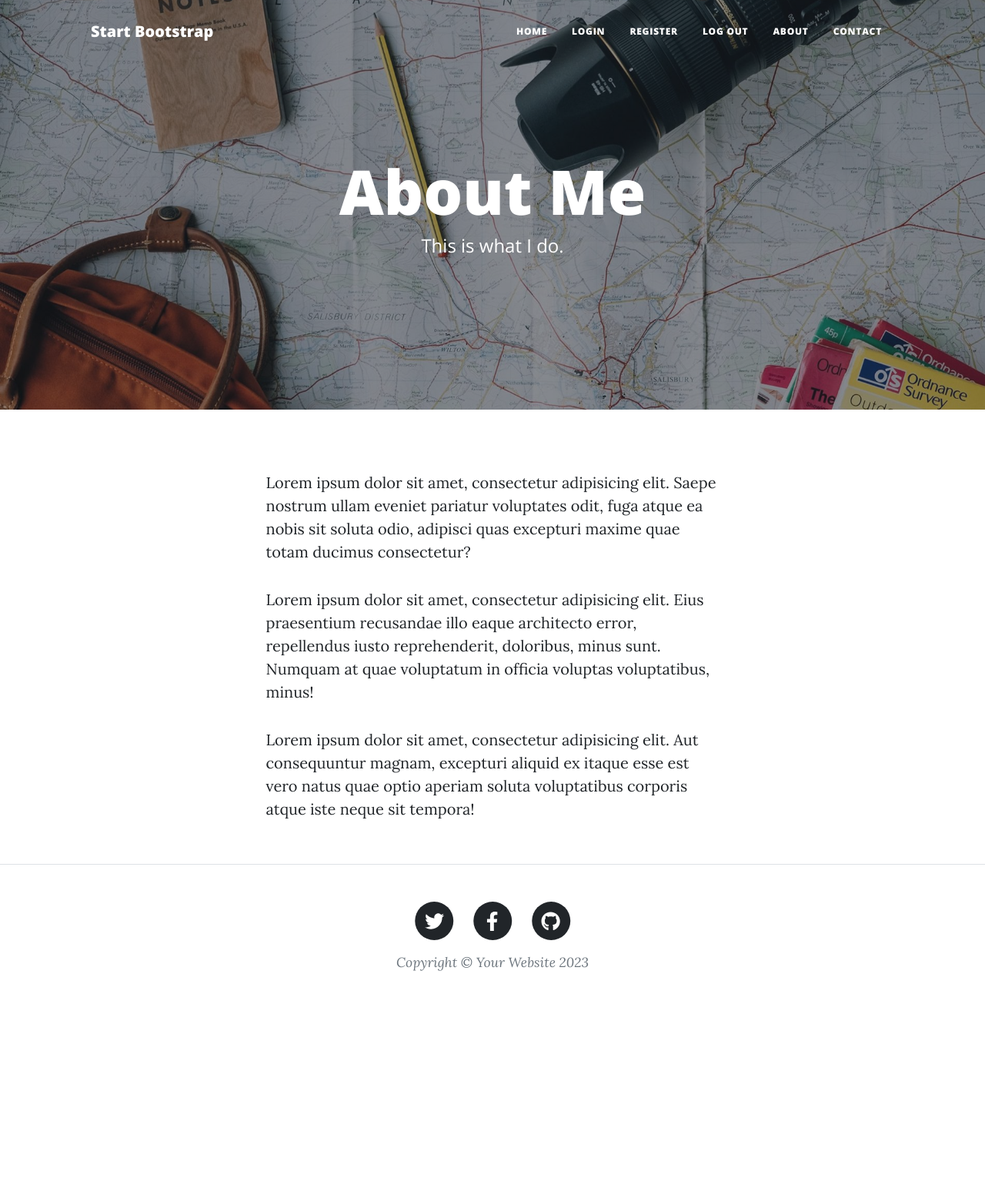
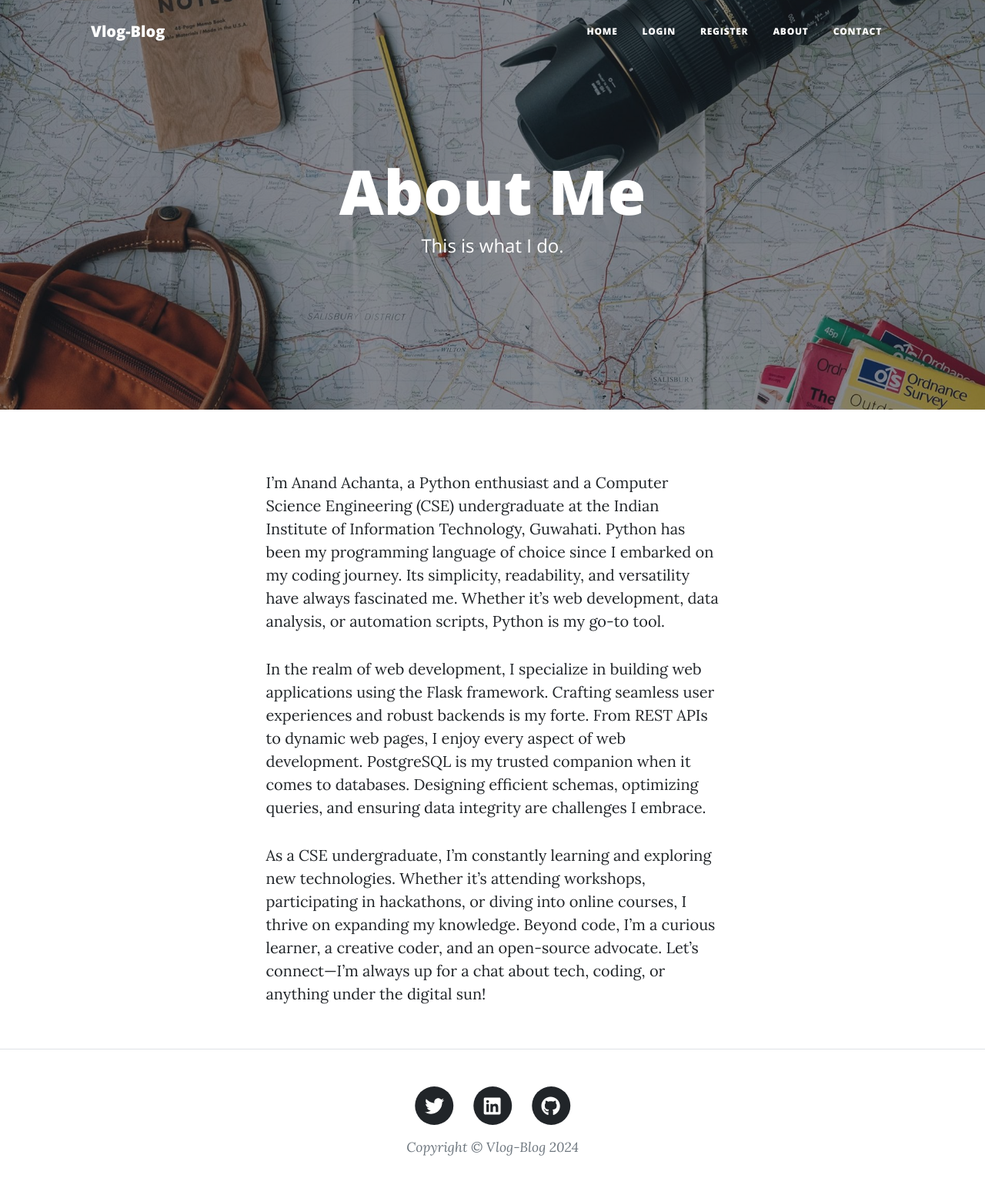
Before and after one commit to anandachanta19/100DaysOfCode, a Flask app: page /about in a window 1280 px wide. Shown: the whole page at 77% size. Before the commit the page ends 1261 px from the top, so only its background shows below. Run offline with Flask 3, Linux system fonts and the light colour scheme; some libraries are stand-ins or nearby versions.

Commit message:
Optimized Experience

```diff
--- a/Blog Website( wih Authentication)/forms.py
+++ b/Blog Website( wih Authentication)/forms.py
@@ -13,7 +13,6 @@ class CreatePostForm(FlaskForm):
     submit = SubmitField("Submit Post")
 
 
-# TODO: Create a RegisterForm to register new users
 class RegisterForm(FlaskForm):
     email = StringField("Email:", validators=[DataRequired(), Email()])
     password = PasswordField("Password:", validators=[DataRequired()])
@@ -22,14 +21,12 @@ class RegisterForm(FlaskForm):
     submit = SubmitField("Register")
 
 
-# TODO: Create a LoginForm to login existing users
 class LoginForm(FlaskForm):
     email = StringField("Email:", validators=[DataRequired(), Email()])
     password = PasswordField("Password:", validators=[DataRequired()])
     submit = SubmitField("Login")
 
 
-# TODO: Create a CommentForm so users can leave comments below posts
 class CommentForm(FlaskForm):
     comment = CKEditorField("Comment", validators=[DataRequired()])
     submit = SubmitField("Submit Comment")
--- a/Blog Website( wih Authentication)/main.py
+++ b/Blog Website( wih Authentication)/main.py
@@ -98,7 +98,6 @@ with app.app_context():
     db.create_all()
 
 
-# TODO: Use Werkzeug to hash the user's password when creating a new user.
 @app.route('/register', methods=["GET", "POST"])
 def register():
     form = RegisterForm()
@@ -141,7 +140,6 @@ def register():
     )
 
 
-# TODO: Retrieve a user from the database based on their email.
 @app.route('/login', methods=["GET", "POST"])
 def login():
     form = LoginForm()
@@ -179,7 +177,6 @@ def get_all_posts():
     return render_template("index.html", all_posts=posts, current_user=current_user)
 
 
-# TODO: Allow logged-in users to comment on posts
 @app.route("/post/<int:post_id>", methods=["GET", "POST"])
 def show_post(post_id):
     form = CommentForm()
@@ -198,7 +195,6 @@ def show_post(post_id):
     return render_template("post.html", form=form, post=requested_post, current_user=current_user)
 
 
-# TODO: Use a decorator so only an admin user can create a new post
 @app.route("/new-post", methods=["GET", "POST"])
 @admin_only
 def add_new_post():
@@ -218,7 +214,6 @@ def add_new_post():
     return render_template("make-post.html", form=form, curremt_user=current_user)
 
 
-# TODO: Use a decorator so only an admin user can edit a post
 
 @app.route("/edit-post/<int:post_id>", methods=["GET", "POST"])
 @admin_only
@@ -242,7 +237,6 @@ def edit_post(post_id):
     return render_template("make-post.html", form=edit_form, is_edit=True, current_user=current_user)
 
 
-# TODO: Use a decorator so only an admin user can delete a post
 @app.route("/delete/<int:post_id>")
 @admin_only
 def delete_post(post_id):
--- a/Blog Website( wih Authentication)/templates/about.html
+++ b/Blog Website( wih Authentication)/templates/about.html
@@ -22,22 +22,27 @@
     <div class="row gx-4 gx-lg-5 justify-content-center">
       <div class="col-md-10 col-lg-8 col-xl-7">
         <p>
-          Lorem ipsum dolor sit amet, consectetur adipisicing elit. Saepe
-          nostrum ullam eveniet pariatur voluptates odit, fuga atque ea nobis
-          sit soluta odio, adipisci quas excepturi maxime quae totam ducimus
-          consectetur?
+          I’m Anand Achanta, a Python enthusiast and a Computer Science Engineering (CSE)
+          undergraduate at the Indian Institute of Information Technology, Guwahati. Python has been my
+          programming language of choice since I embarked on my coding journey. Its
+          simplicity, readability, and versatility have always fascinated me.
+          Whether it’s web development, data analysis, or automation scripts,
+          Python is my go-to tool.
         </p>
         <p>
-          Lorem ipsum dolor sit amet, consectetur adipisicing elit. Eius
-          praesentium recusandae illo eaque architecto error, repellendus iusto
-          reprehenderit, doloribus, minus sunt. Numquam at quae voluptatum in
-          officia voluptas voluptatibus, minus!
+          In the realm of web development, I specialize in building web applications
+          using the Flask framework. Crafting seamless user experiences and robust backends
+          is my forte. From REST APIs to dynamic web pages, I enjoy every aspect of web
+          development. PostgreSQL is my trusted companion when it comes to databases.
+          Designing efficient schemas, optimizing queries, and ensuring data integrity are
+          challenges I embrace.
         </p>
         <p>
-          Lorem ipsum dolor sit amet, consectetur adipisicing elit. Aut
-          consequuntur magnam, excepturi aliquid ex itaque esse est vero natus
-          quae optio aperiam soluta voluptatibus corporis atque iste neque sit
-          tempora!
+          As a CSE undergraduate, I’m constantly learning and exploring new technologies.
+          Whether it’s attending workshops, participating in hackathons, or diving into
+          online courses, I thrive on expanding my knowledge. Beyond code, I’m a curious
+          learner, a creative coder, and an open-source advocate. Let’s connect—I’m always
+          up for a chat about tech, coding, or anything under the digital sun!
         </p>
       </div>
     </div>
--- a/Blog Website( wih Authentication)/templates/footer.html
+++ b/Blog Website( wih Authentication)/templates/footer.html
@@ -5,7 +5,7 @@
                   <div class="col-md-10 col-lg-8 col-xl-7">
                       <ul class="list-inline text-center">
                           <li class="list-inline-item">
-                              <a href="#!">
+                              <a href="https://x.com/anandachanta19">
                                   <span class="fa-stack fa-lg">
                                       <i class="fas fa-circle fa-stack-2x"></i>
                                       <i class="fab fa-twitter fa-stack-1x fa-inverse"></i>
@@ -13,15 +13,15 @@
                               </a>
                           </li>
                           <li class="list-inline-item">
-                              <a href="#!">
+                              <a href="https://www.linkedin.com/in/anandachanta19">
                                   <span class="fa-stack fa-lg">
                                       <i class="fas fa-circle fa-stack-2x"></i>
-                                      <i class="fab fa-facebook-f fa-stack-1x fa-inverse"></i>
+                                      <i class="fab fa-linkedin fa-stack-1x fa-inverse"></i>
                                   </span>
                               </a>
                           </li>
                           <li class="list-inline-item">
-                              <a href="#!">
+                              <a href="https://github.com/anandachanta19">
                                   <span class="fa-stack fa-lg">
                                       <i class="fas fa-circle fa-stack-2x"></i>
                                       <i class="fab fa-github fa-stack-1x fa-inverse"></i>
@@ -29,7 +29,7 @@
                               </a>
                           </li>
                       </ul>
-                      <div class="small text-center text-muted fst-italic">Copyright &copy; Your Website 2023</div>
+                      <div class="small text-center text-muted fst-italic">Copyright &copy; Vlog-Blog <span id="currentYear"></span></div>
                   </div>
               </div>
           </div>
@@ -38,5 +38,8 @@
       <script src="https://cdn.jsdelivr.net/npm/bootstrap@5.2.3/dist/js/bootstrap.bundle.min.js"></script>
       <!-- Core theme JS-->
       <script src="{{ url_for('static', filename='js/scripts.js') }}"></script>
+        <script>
+          document.getElementById('currentYear').textContent = new Date().getFullYear();
+        </script>
   </body>
 </html>
--- a/Blog Website( wih Authentication)/templates/header.html
+++ b/Blog Website( wih Authentication)/templates/header.html
@@ -8,7 +8,7 @@
     />
     <meta name="description" content="" />
     <meta name="author" content="" />
-    <title>Angela's Blog</title>
+    <title>Vlog-Blog</title>
     {% block styles %}
     <!-- Load Bootstrap-Flask CSS here -->
     {{ bootstrap.load_css() }}
@@ -44,7 +44,7 @@
     <!-- Navigation-->
     <nav class="navbar navbar-expand-lg navbar-light" id="mainNav">
       <div class="container px-4 px-lg-5">
-        <a class="navbar-brand" href="/">Start Bootstrap</a>
+        <a class="navbar-brand" href="/">Vlog-Blog</a>
         <button
           class="navbar-toggler"
           type="button"
@@ -66,7 +66,7 @@
                 >Home</a
               >
             </li>
-            <!-- TODO: Only show Login/Register if user is logged out. Otherwise show "Log Out" -->
+            {% if not current_user.is_authenticated %}
             <li class="nav-item">
                 <a
                   class="nav-link px-lg-3 py-3 py-lg-4"
@@ -81,6 +81,7 @@
                   >Register</a
                 >
               </li>
+            {% else %}
             <li class="nav-item">
               <a
                 class="nav-link px-lg-3 py-3 py-lg-4"
@@ -88,6 +89,7 @@
                 >Log Out</a
               >
             </li>
+            {% endif %}
             <li class="nav-item">
               <a
                 class="nav-link px-lg-3 py-3 py-lg-4"
--- a/Blog Website( wih Authentication)/templates/index.html
+++ b/Blog Website( wih Authentication)/templates/index.html
@@ -31,7 +31,6 @@
           Posted by
           <a href="#">{{post.author.name}}</a>
           on {{post.date}}
-          <!-- TODO: Only show delete button if user id is 1 (admin user) -->
           {% if current_user.id == 1 %}
           <a href="{{url_for('delete_post', post_id=post.id) }}">✘</a>
           {% endif %}
@@ -41,8 +40,7 @@
       <hr class="my-4" />
       {% endfor %}
 
-      <!-- New Post -->
-      <!-- TODO: Only show Create Post button if user id is 1 (admin user) -->
+      >
       <div class="d-flex justify-content-end mb-4">
         {% if current_user.id == 1 %}
         <a
--- a/Blog Website( wih Authentication)/templates/login.html
+++ b/Blog Website( wih Authentication)/templates/login.html
@@ -22,8 +22,6 @@ include "header.html" %}
   <div class="container">
     <div class="row">
       <div class="col-lg-8 col-md-10 mx-auto">
-        <!--TODO: render login form here-->
-        <!-- TODO: add a flash message here for users registering twice -->
         {% if is_already_exist %}
         <p style="color:red">The email already exists.Please Login.</p>
         {% endif %}
```
Also changed, not shown: Blog Website( wih Authentication)/instance/posts.db. Lines whose indentation alone changed are shown as unchanged.
